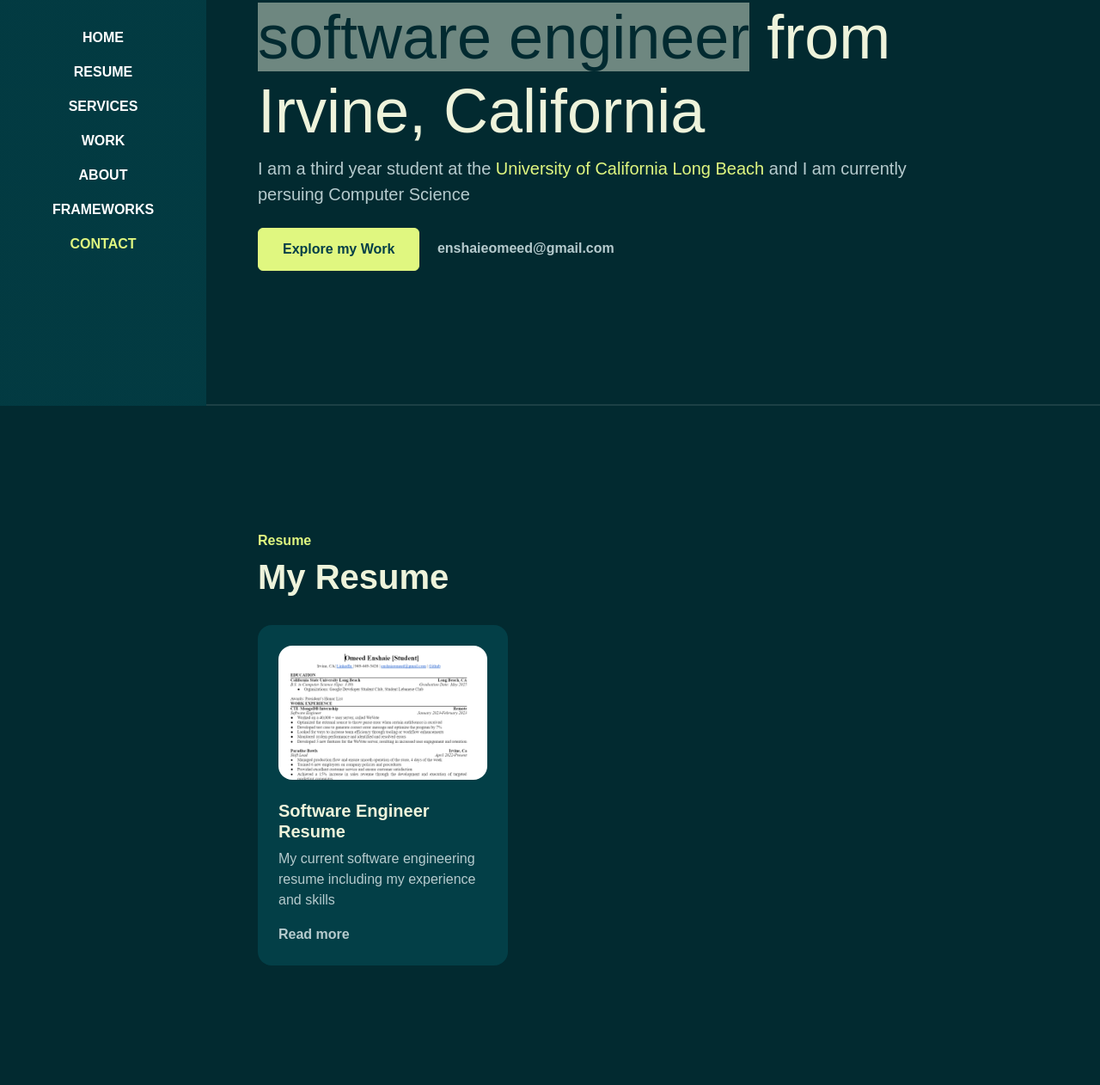
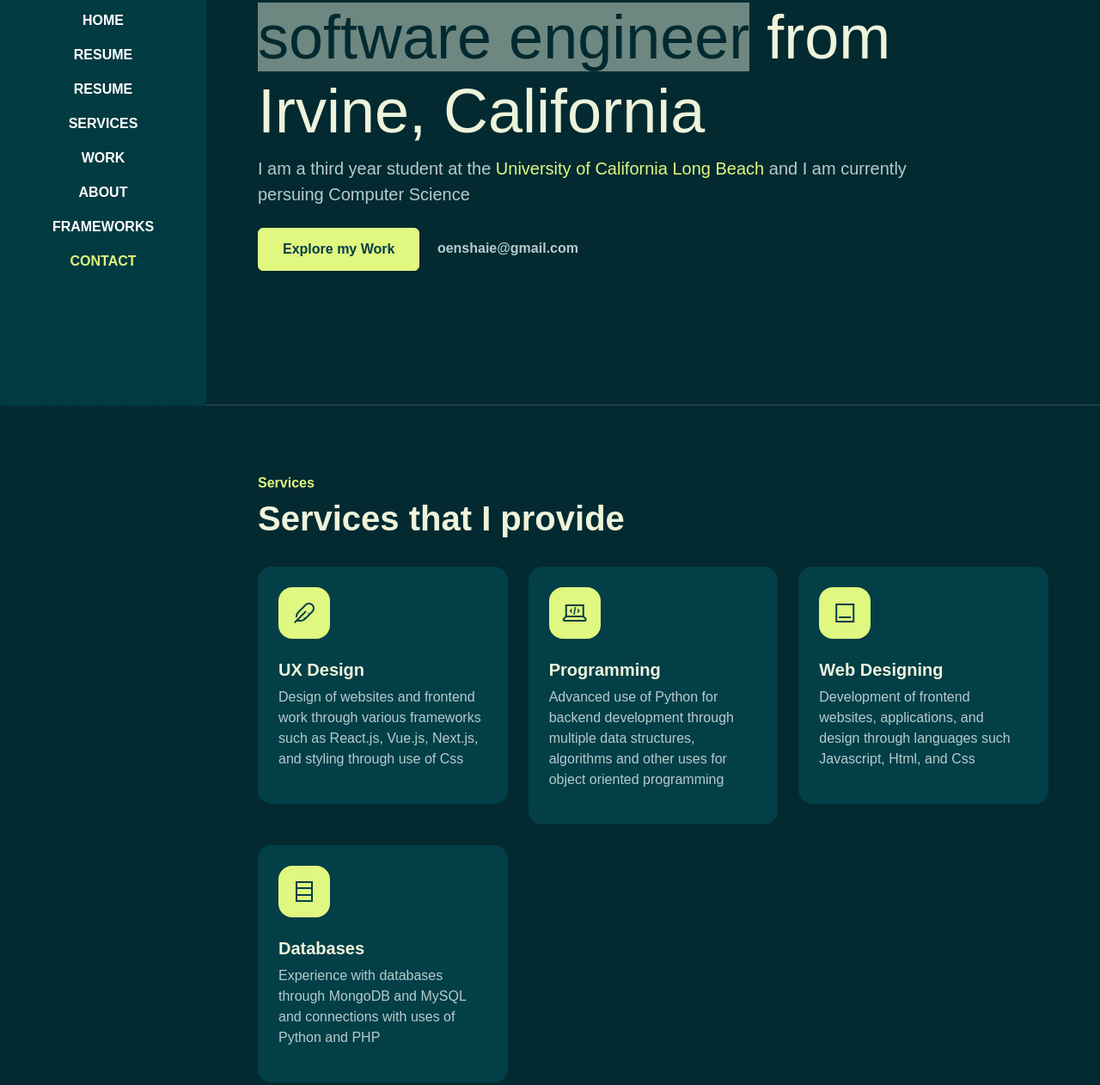
Before and after one commit to OmeedEn/bootstrap-portfolioproject, a plain HTML site: page index.html in a window 1280 px wide. Shown: the part 328-1590 px from the top of the page at 86% size. Drawn offline with Linux system fonts and the light colour scheme; a web font is replaced by a local one.

Commit message:
Update index.html

```diff
--- a/index.html
+++ b/index.html
@@ -34,6 +34,9 @@
                 <a class="nav-link active" aria-current="page" href="#resume">Resume</a>
               </li>
               <li class="nav-item">
+              <li class="nav-item">
+                <a class="nav-link active" aria-current="page" href="#resume">Resume</a>
+              </li>
                 <a class="nav-link active" aria-current="page" href="#services">Services</a>
               </li>
               <li class="nav-item">
@@ -68,42 +71,13 @@
                             I am currently persuing Computer Science</p>
                         <div data-aos="fade-up" data-aos-delay="600">
                             <a href="https://github.com/OmeedEn" class="btn btn-brand me-3">Explore my Work</a>
-                            <a href="mailto:your-email@example.com" class="link-custom">enshaieomeed@gmail.com</a>
+                            <a href="mailto:oenshaie@gmail.com" class="link-custom">oenshaie@gmail.com</a>
                         </div>
                     </div>
                 </div>
             </div>
         </section>
         <!--//Home -->
-
-        <!-- Resume -->
-        <section id="resume" class="full-height px-lg-5">
-            <div class="container">
-
-                <div class="row pb-4" data-aos="fade-up">
-                    <div class="col-lg-8">
-                        <h6 class="text-brand">Resume</h6>
-                        <h1>My Resume</h1>
-                    </div>
-                </div>
-
-                <div class="row gy-4">
-
-                    <div class="col-md-4" data-aos="fade-up">
-                        <div class="service p-4 bg-base rounded-4 shadow-effect">
-                            <img class="rounded-4" src="/assests/images/Screenshot of resume 2023.png" alt="">
-                            <h5 class="mt-4 mb-2">Software Engineer Resume</h5>
-                            <p>My current software engineering resume including my experience and skills
-                            </p>
-                            <a href="https://docs.google.com/document/d/1RnzTLYmmL3HD4BQohEVW2FaNA5l4V67RREzrPBfuZhk/edit?usp=sharing" class="link-custom">Read more</a>
-                        </div>
-                    </div>
-
-                </div>
-
-            </div>
-        </section>
-        <!-- //Resume -->
 
         <!-- Services -->
         <section id="services" class="full-height px-lg-5">
@@ -327,7 +301,7 @@
 
                             <div class="col-12" data-aos="fade-up" data-aos-delay="600">
                                 <div class="bg-base p-4 rounded-4 shadow-effect">
-                                    <h4>Additional Coursework</h4>
+                                    <h4>Completed Coursework</h4>
                                     <p class="text-brand mb-2">Irvine Valley College (GPA:4.0) (2021-2025) </p>
                                     <p class="mb-0">Learned how to use C language as a functionality and memory allocation for use
                                     </p>
@@ -421,6 +395,8 @@
                                         <li>PHP</li>
                                         <li>Laravel</li>
                                         <li>SQL</li>
+                                        <li>JIRA</li>
+                                        <li>Redux DevTools</li>
                                         <!-- Add more skills as needed -->
                                     </ul>
                                 </div>
@@ -524,7 +500,7 @@
                     </div>
 
                     <div class="col-lg-8" data-aos="fade-up" data-aos-delay="300">
-                        <form action="mailto:enshaieomeed@gmail.com" method="post" enctype="text/plain" class="row g-lg-3 gy-3">
+                        <form action="mailto:oenshaie@gmail.com" method="post" enctype="text/plain" class="row g-lg-3 gy-3">
                             <div class="form-group col-md-6">
                                 <input type="text" class="form-control" placeholder="Enter your name">
                             </div>
```
